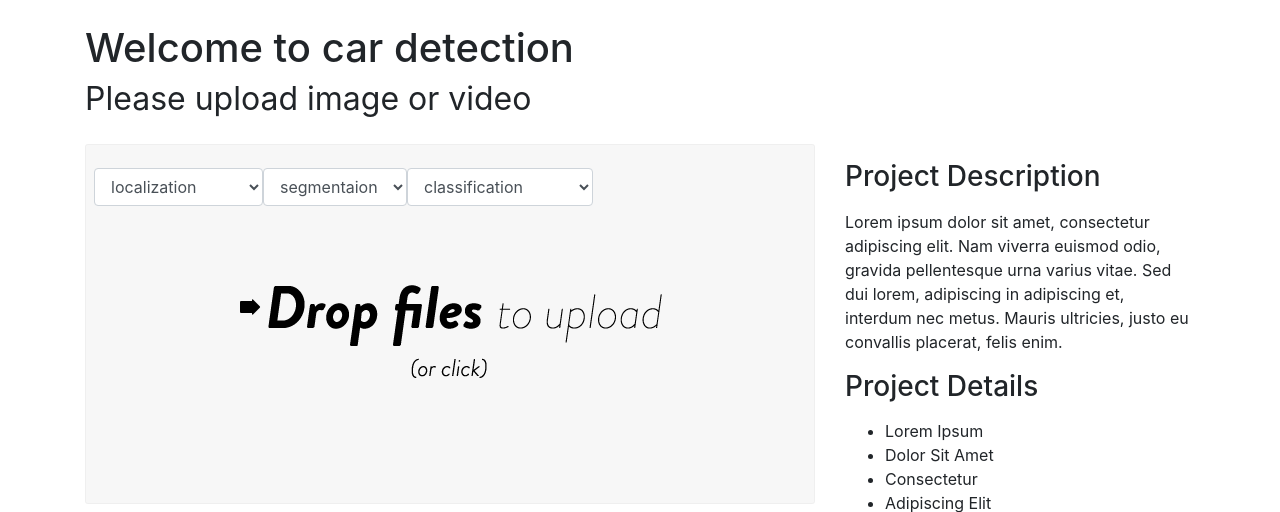
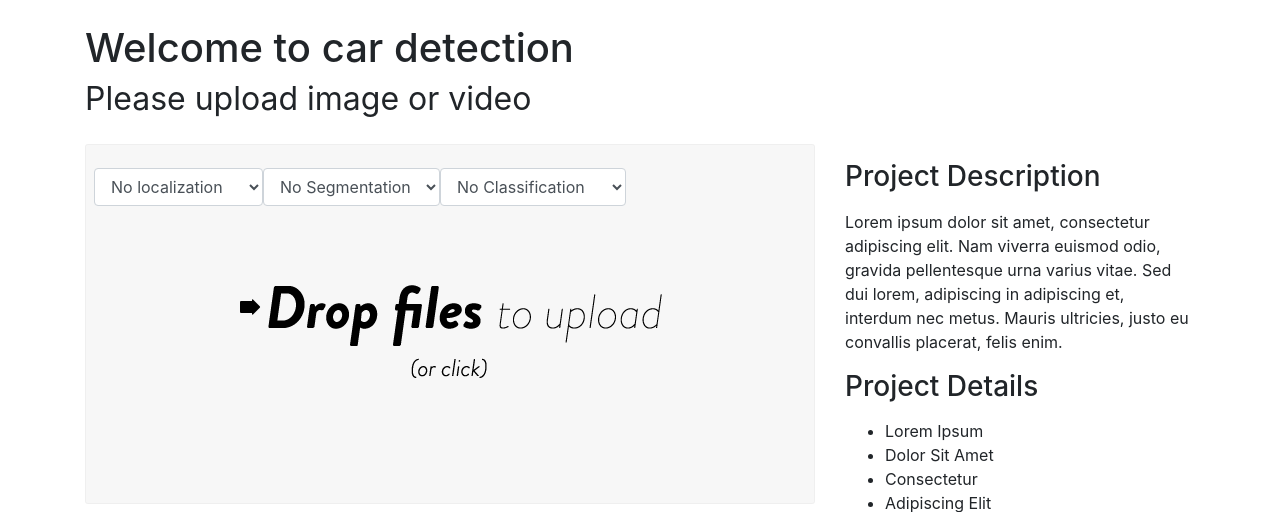
Before and after one commit to Jemyz/Arabic-Car-License-Plate-Recognition, a Django app: page / in a window 1280 px wide. Shown: the part 56-568 px from the top of the page. Run offline with Django 3.2, Linux system fonts and the light colour scheme; parts of the project's set-up code (start-up, migrations or seed data) failed here and were passed over; some libraries are stand-ins or nearby versions.

Commit message:
modify html drop box names

```diff
--- a/dashboard/templates/dashboard/index.html
+++ b/dashboard/templates/dashboard/index.html
@@ -26,7 +26,7 @@ active
                     <div class="col-xs-4">
                         <div class="form-group">
                             <select class="selectpicker form-control" name="localization">
-                                <option value="None" selected disabled hidden >localization</option>
+                                <option value="None" selected disabled hidden >No localization</option>
                                 {% for strategy in localization_strategies %}
                                 <option value="{{strategy}}">{{strategy}}</option>
                                 {% endfor %}
@@ -36,7 +36,7 @@ active
                     <div class="col-xs-4">
                         <div class="form-group">
                             <select class="selectpicker form-control" name="segmentation">
-                                <option value="None" selected disabled hidden >segmentaion</option>
+                                <option value="None" selected>No Segmentation</option>
                                 {% for strategy in segmentation_strategies %}
                                 <option value="{{strategy}}">{{strategy}}</option>
                                 {% endfor %}
@@ -47,7 +47,7 @@ active
                     <div class="col-xs-4">
                         <div class="form-group">
                             <select class="selectpicker form-control" name="classification">
-                                <option value="None" selected disabled hidden>classification</option>
+                                <option value="None" selected>No Classification</option>
                                  {% for strategy in classification_strategies %}
                                 <option value="{{strategy}}">{{strategy}}</option>
                                 {% endfor %}
```
